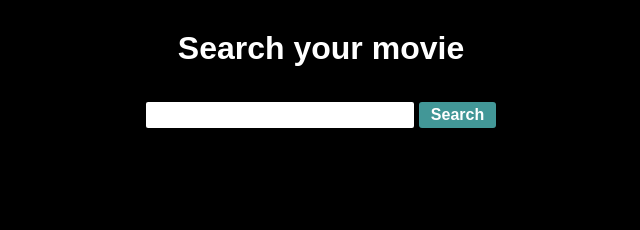
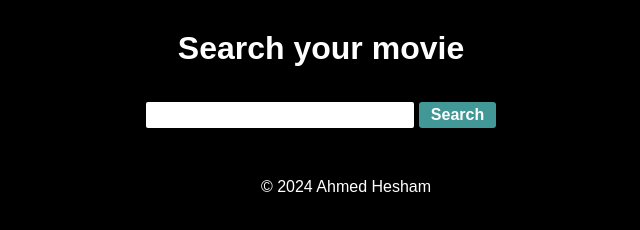
Before and after one commit to ahmedhesham001/Movie-search, a plain HTML site: page index.html in a window 1280 px wide. Shown: the whole page, without its empty margins (319-959 px from the left). Drawn offline with Linux system fonts and the light colour scheme.

Commit message:
Adding copyright

```diff
--- a/index.html
+++ b/index.html
@@ -13,6 +13,9 @@
         <button class="search">Search</button>
     </form>
     <div class="img-container"></div>
+    <div class="copyright">
+        <p>&copy; 2024 <a href="https://github.com/ahmedhesham001">Ahmed Hesham</a>
+    </div>
     <script src="min.js"></script>
 </body>
 </html>
--- a/style.css
+++ b/style.css
@@ -60,3 +60,17 @@ button{
     margin: 10px auto;
     place-content: center;
 }
+.copyright{
+    position: relative;
+    left: 50%;
+    transform: translateX(-50%);
+    bottom: 10px;
+    text-align: center;
+    color: #fff;
+    margin-top: 20px;
+    margin-left: 25px;
+    a{
+        color: #fff;
+        text-decoration: none;
+    }
+}
```
